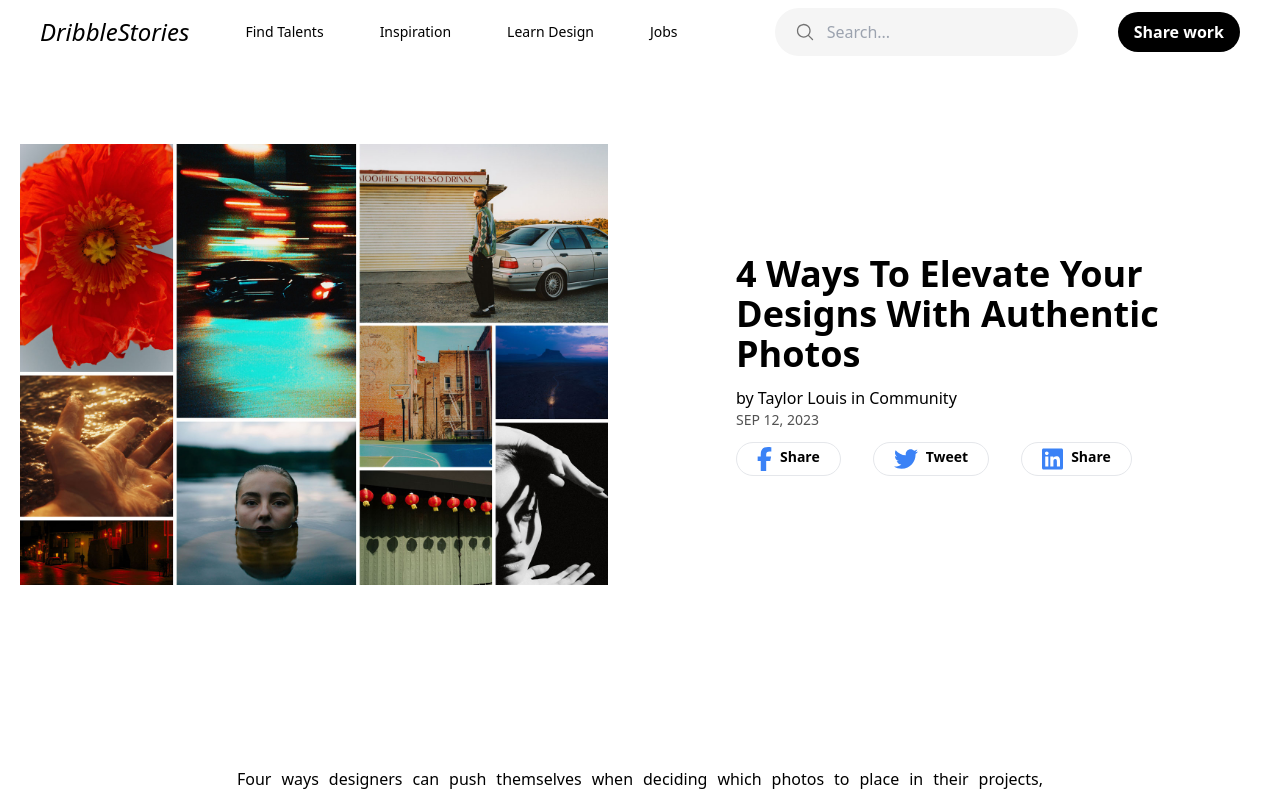
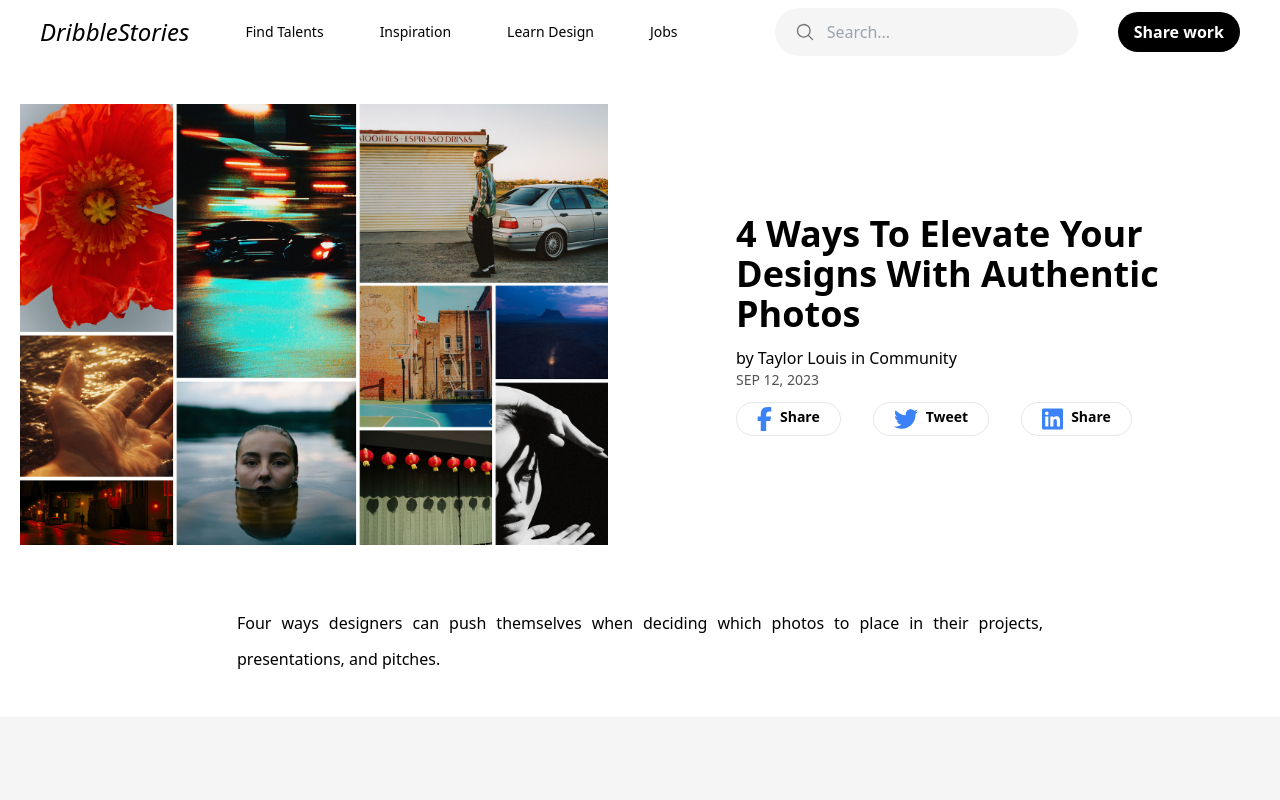
Before and after one commit to chikanma2023/dribbleStories, a React (Vite) app: page /blog/1 in a window 1280 px wide. Shown: the top 800 px of the page. Built offline with nearby package versions, Linux system fonts and the light colour scheme.

Commit message:
fixed some css bug

```diff
--- a/src/Pages/ReadArticle.jsx
+++ b/src/Pages/ReadArticle.jsx
@@ -20,8 +20,8 @@
   const post = Stories.find((post) => post.id == params.id);
 
   return (
-    <main className="container mx-auto px-5 mt-16">
-      <div className="grid grid-cols-1 gap-16 py-20 items-center lg:grid-cols-2">
+    <div className="container mx-auto px-5 mt-16">
+      <div className="grid grid-cols-1 gap-16 py-10 items-center lg:grid-cols-2">
         <img src={post && post.img} />
         <div className="flex flex-col gap-3 lg:px-16">
           <p className="capitalize font-bold text-2xl lg:text-4xl">
@@ -31,7 +31,7 @@
             <span>by Taylor Louis in Community</span>
             <p className="text-sm text-neutral-600">{post && post.published}</p>
           </div>
-          <div className="flex flex-wrap gap-8">
+          <div className="flex flex-wrap gap-3 lg:gap-8">
             {icons.map((icon, index) => (
               <div
                 className="flex gap-2 border rounded-full py-1 px-5"
@@ -47,10 +47,10 @@
           </div>
         </div>
       </div>
-      <article className="w-full mx-auto py-10 leading-9 font-light text-justify lg:py-24 lg:w-[65%]">
+      <article className="w-full mx-auto pb-10 leading-9 font-light text-justify lg:pt-5 lg:pb-10 lg:w-[65%]">
         <p>{post && post.text}</p>
       </article>
-    </main>
+    </div>
   );
 };
 
```
